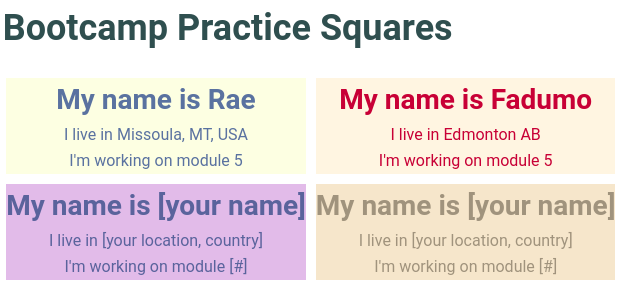
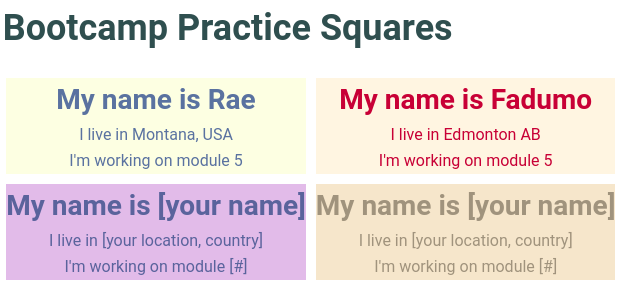
Before and after one commit to ScrimbaBootcamp/bookcamp-practice-squares, a website built with Vite: page index.html in a window 1280 px wide. Shown: the top 282 px of the page, 484-1124 px from the left. Built offline with nearby package versions, Linux system fonts and the light colour scheme.

Commit message:
Update index.html

```diff
--- a/index.html
+++ b/index.html
@@ -19,7 +19,7 @@
         </section>
         <section class="practice-square" id="square-2">
           <h2>My name is Rae</h2>
-          <p>I live in Missoula, MT, USA</p>
+          <p>I live in Montana, USA</p>
           <p>I'm working on module 5</p>
         </section>
         <section class="practice-square" id="square-3">
```
